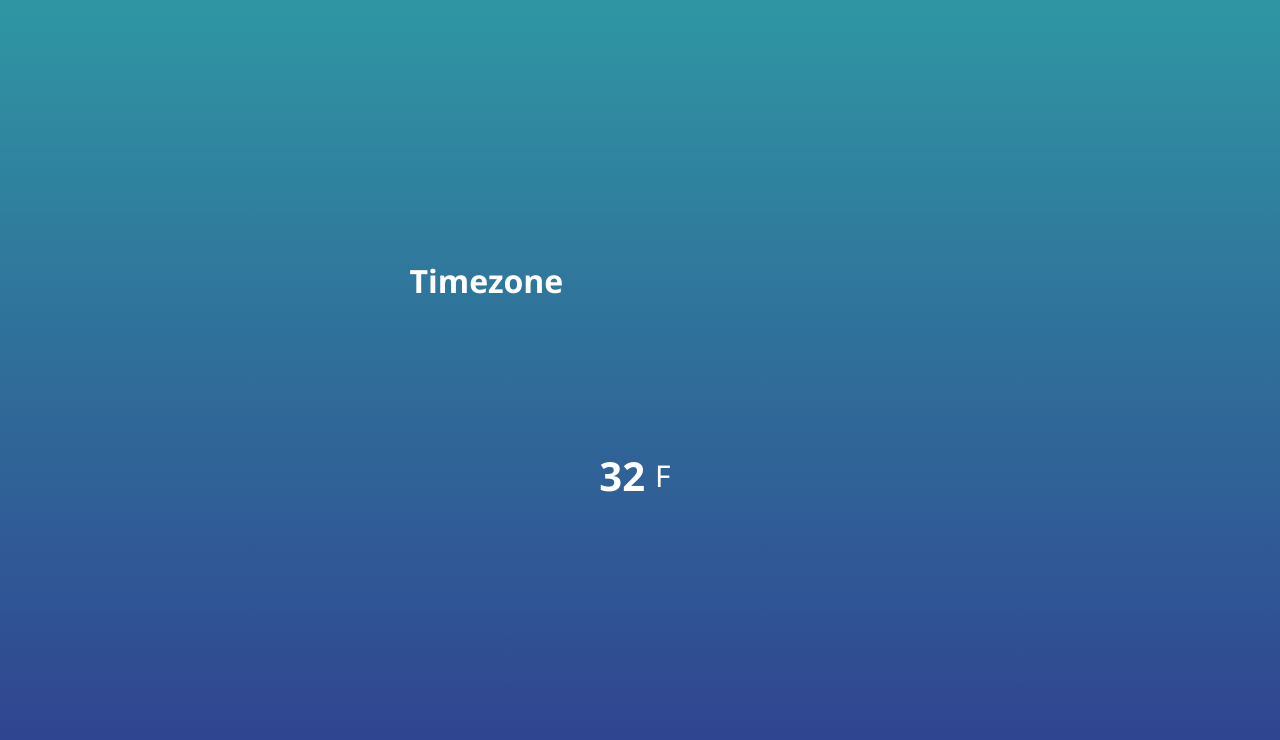
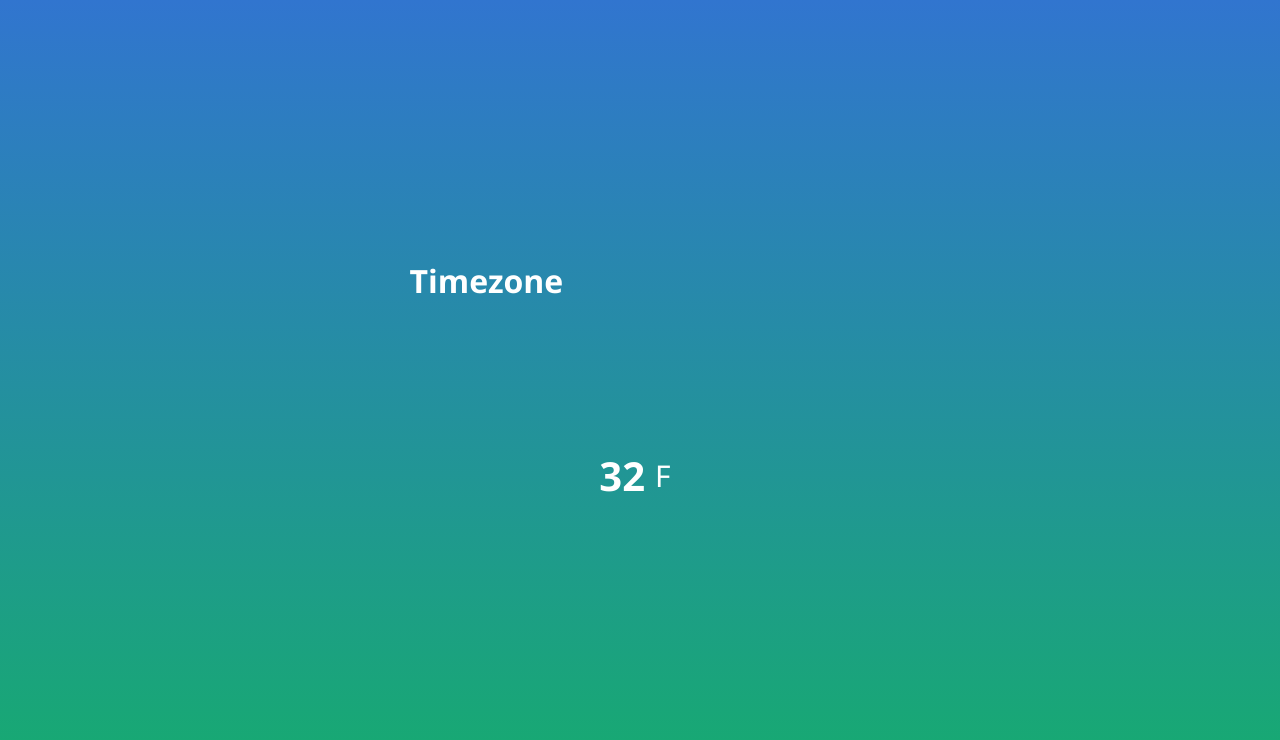
Before and after one commit to NaNathan13/weather-app-dark_sky_api, a plain HTML site: page index.html in a window 1280 px wide. Drawn offline with Linux system fonts and the light colour scheme.

Commit message:
changed background color

```diff
--- a/style.css
+++ b/style.css
@@ -10,7 +10,7 @@ body{
     justify-content: center;
     flex-direction: column;
     align-items: center;
-    background: linear-gradient(rgb(47, 150, 163), rgb(48, 62, 143));
+    background: linear-gradient(rgb(49, 117, 207), rgb(22, 172, 109));
     font-family: 'Segoe UI', Tahoma, Geneva, Verdana, sans-serif;
     color: white;
 }
```
